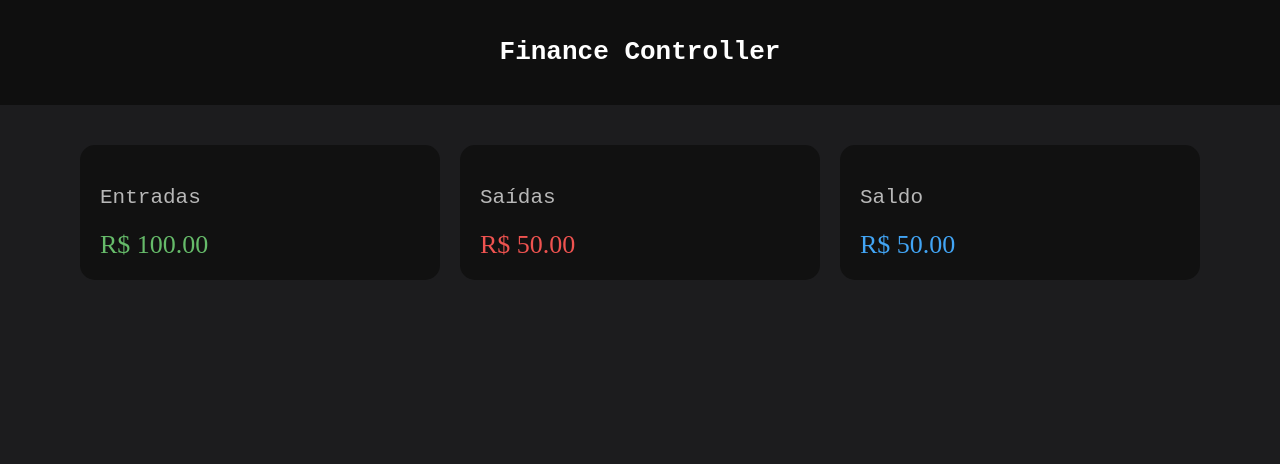
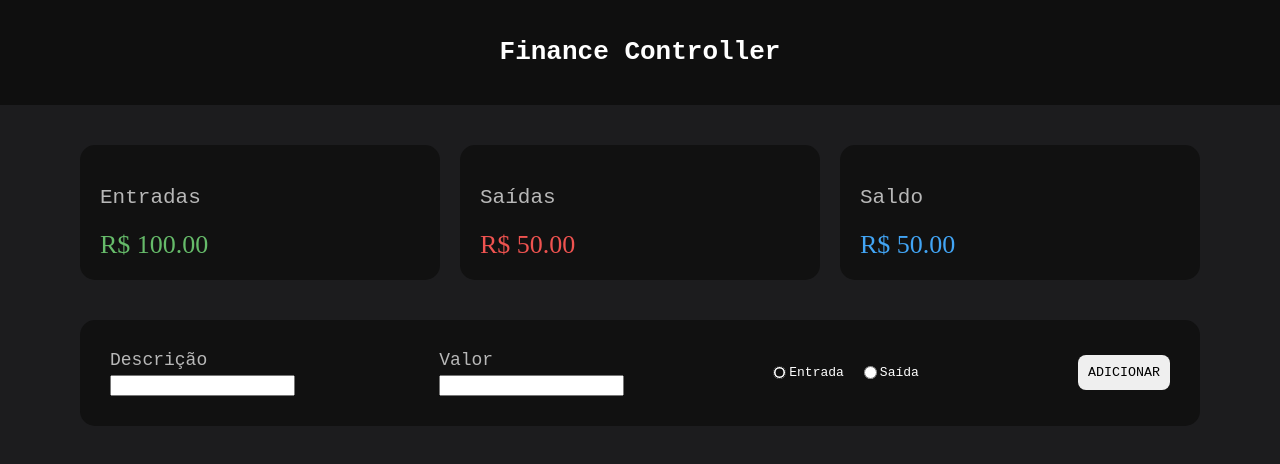
Before and after one commit to DavidGBbr/Sistema-de-gestao-financeira, a React (Create React App) app: page / in a window 1280 px wide. Shown: the top 464 px of the page. Built offline with nearby package versions, Linux system fonts and the light colour scheme.

Commit message:
SGF - #003

```diff
--- a/src/App.js
+++ b/src/App.js
@@ -1,5 +1,6 @@
 import React from "react";
 import { CardItems } from "./components/CardItems";
+import { Form } from "./components/Form";
 import { Header } from "./components/Header";
 
 const App = () => {
@@ -7,6 +8,7 @@ const App = () => {
     <>
       <Header />
       <CardItems />
+      <Form/>
     </>
   );
 };
--- /dev/null
+++ b/src/components/Form/index.js
@@ -0,0 +1,28 @@
+import React from 'react'
+import * as C from './styles'
+
+export const Form  = () => {
+  return (
+    <C.Container>
+      <C.InputContent>
+        <C.LabelInput>Descrição</C.LabelInput>
+        <input type="text" />
+      </C.InputContent>
+      <C.InputContent>
+      <C.LabelInput>Valor</C.LabelInput>
+      <input type="number" />
+      </C.InputContent>
+
+      <C.RadioContent>
+        <C.InputRadio defaultChecked name="type-transition" type="radio" />
+        <C.LabelRadio>Entrada</C.LabelRadio>
+
+        <C.InputRadio name="type-transition" type="radio" />
+        <C.LabelRadio>Saída</C.LabelRadio>
+      </C.RadioContent>
+
+      <C.Button>Adicionar</C.Button>
+
+    </C.Container>
+  )
+}
--- /dev/null
+++ b/src/components/Form/styles.js
@@ -0,0 +1,60 @@
+import styled from "styled-components";
+
+export const Container = styled.div`
+max-width: 1120px;
+width: calc(100% - 40px);
+margin: 40px auto;
+border-radius: 15px;
+background-color: #111;
+padding: 30px 30px;
+box-sizing: border-box;
+display: flex;
+justify-content: space-between;
+align-items: center;
+`
+
+export const LabelInput = styled.label`
+color: rgba(255, 255, 255, 0.7);
+font-family: monospace;
+font-size: 18px;
+`
+
+export const RadioContent = styled.div`
+display: flex;
+align-items: center;
+
+input{
+    margin-top: 0;
+}
+
+`
+
+export const LabelRadio = styled.label`
+color: rgba(255, 255, 255, 1.2);
+margin-right: 15px;
+font-family: monospace;
+`
+
+export const InputRadio = styled.input`
+accent-color: #0f0f0f;
+`
+
+export const Button = styled.button`
+padding: 10px 10px;
+text-transform: uppercase;
+font-family: monospace;
+border: none;
+border-radius: 8px;
+transition: 0.3s;
+cursor: pointer;
+
+:hover{
+    background-color:rgba(255, 255, 255, 0.7) ;
+}
+
+`
+export const InputContent = styled.div`
+display: flex;
+flex-direction: column;
+gap: 5px;
+`
```
